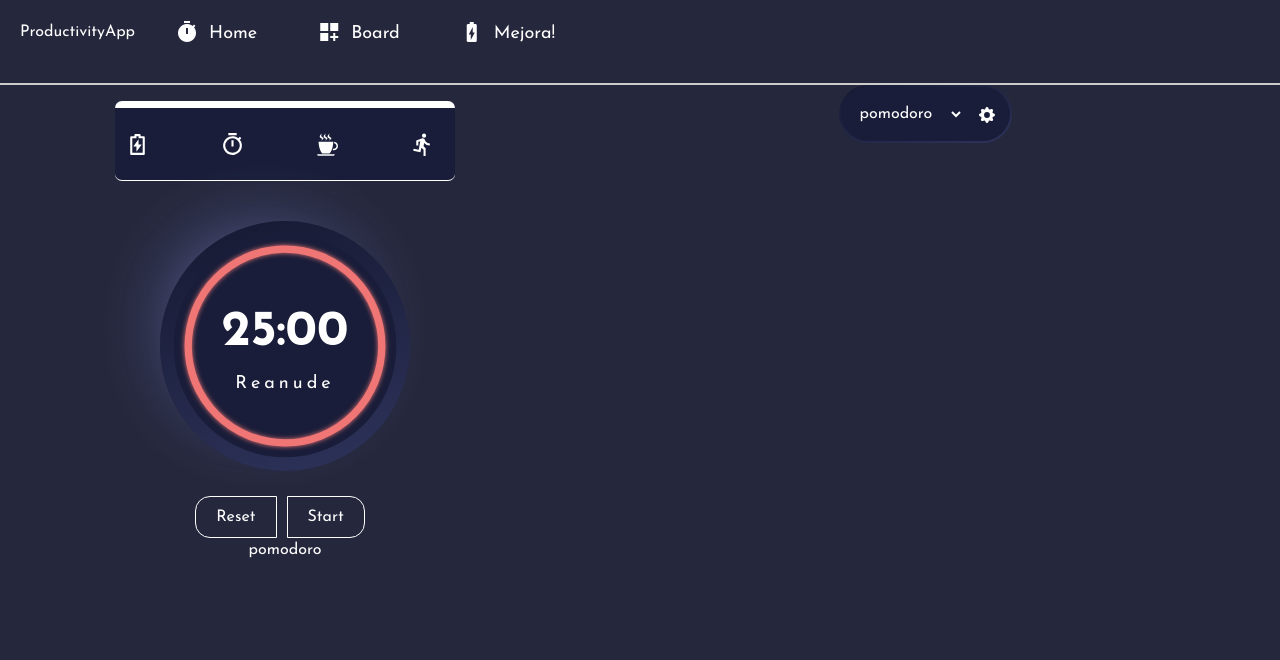
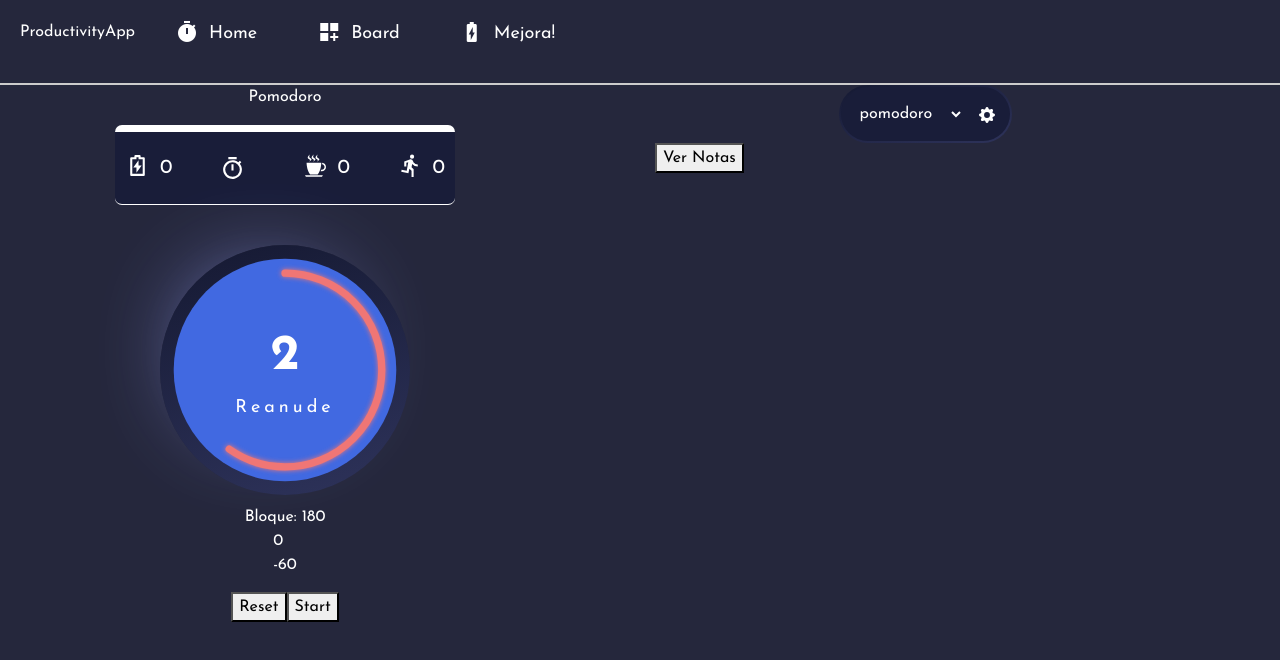
Before and after one commit to leonidcc/productivity-app, a React (Create React App) app: page / in a window 1280 px wide. Shown: the top 660 px of the page. Built offline with nearby package versions, Linux system fonts and the light colour scheme.

Commit message:
reloj actualizado

```diff
--- a/src/App.js
+++ b/src/App.js
@@ -11,6 +11,7 @@ import CardPost from "./components/CardPost/index";
 import Home from "./views/Home/Home";
 import Posts from "./views/Postes/Posts";
 import Board from "./views/Board/Board";
+import TimerControl from "./hooks/TimerControl";
 
 function App() {
   const store = generateStore();
@@ -20,6 +21,7 @@ function App() {
       <Router>
         <div className="app__body">
           <Header />
+          <TimerControl />
           <Switch>
             <Route path="/board/:slug">
               <CardPost />
--- a/src/components/Figure/index.js
+++ b/src/components/Figure/index.js
@@ -41,7 +41,7 @@ const Clock = styled.header`
   }
 `;
 
-export default function Figure({ load = 70, children }) {
+export default function Figure({ load = 70, color = "#191D39", children }) {
   load = (load * 250) / 100;
   return (
     <Clock>
@@ -52,7 +52,7 @@ export default function Figure({ load = 70, children }) {
             <filter id="dropshadow" x="-2" y="-2" width="100" height="100">
               <feGaussianBlur stdDeviation="1.2" />
             </filter>
-            <circle cx="50" cy="50" r="46" fill="#191D39" />
+            <circle cx="50" cy="50" r="46" fill={color} />
             <path
               className="shadow"
               fill="none"
--- a/src/components/Indicator/index.js
+++ b/src/components/Indicator/index.js
@@ -7,6 +7,8 @@ import {
   RiRunFill,
 } from "react-icons/ri";
 import { GiCoffeeCup } from "react-icons/gi";
+// Hooks react redux
+import { useDispatch, useSelector } from "react-redux";
 
 const List = styled.div`
   display: flex;
@@ -36,28 +38,37 @@ const Container = styled.div`
 let size = 25,
   color = "#fff";
 
-export default function Indicator({ cycle, br_s, br_l }) {
+export default function Indicator({}) {
+  // declaramos dispatch para llamar a la acción o acciones
+  const dispatch = useDispatch();
+
+  // Creamos el state utilizando nuestra tienda
+  const state = useSelector((store) => store.test);
+  console.log(state);
   return (
+    <>
+      <p>{"Pomodoro"}</p>
       <List>
         <Container>
           <RiBattery2ChargeLine size={size} color={color} />
-        <span>{cycle}</span>
+          <span>{state.ciclo}</span>
         </Container>
 
         <Container>
           <RiTimerLine size={size} color={color} />
-        <span>{br_l}</span>
+          <span>{state.blocks}</span>
         </Container>
 
         <Container>
           <GiCoffeeCup size={size} color={color} />
-        <span>{br_s}</span>
+          <span>{"0"}</span>
         </Container>
 
         <Container>
           <RiRunFill size={size} color={color} />
-        <span>{br_l}</span>
+          <span>{"0"}</span>
         </Container>
       </List>
+    </>
   );
 }
--- /dev/null
+++ b/src/components/NoteBoard/index.js
@@ -0,0 +1,74 @@
+import React, { useState } from "react";
+import styled from "styled-components";
+
+const ContainerNotes = styled.div`
+  width: 100%;
+  height: 250px;
+  border: 1px solid #fff;
+  margin: 10px;
+`;
+
+const Ul = styled.ul`
+  list-style-type: none;
+  margin: 0;
+  padding: 0;
+`;
+
+const Li = styled.li`
+  background: #e2e2e2;
+  padding: 5px;
+  margin: 5px;
+  border-radius: 3px;
+`;
+
+export default function NoteBoard() {
+  const [show, setShow] = useState(false);
+
+  const mostrar = (e) => {
+    setShow(!show);
+  };
+
+  const myElements = [
+    {
+      columnId: "menu-1",
+      items: [
+        {
+          id: "elemento-1",
+          text: "Elemento 1",
+        },
+        {
+          id: "elemento-2",
+          text: "Elemento 2",
+        },
+        {
+          id: "elemento-3",
+          text: "Elemento 3",
+        },
+      ],
+    },
+    {
+      columnId: "menu-2",
+      items: [
+        {
+          id: "elemento-4",
+          text: "Elemento 4",
+        },
+        {
+          id: "elemento-5",
+          text: "Elemento 5",
+        },
+        {
+          id: "elemento-6",
+          text: "Elemento 6",
+        },
+      ],
+    },
+  ];
+
+  return (
+    <>
+      <button onClick={mostrar}>Ver Notas</button>
+      {show && <ContainerNotes></ContainerNotes>}
+    </>
+  );
+}
--- a/src/components/Timer/index.js
+++ b/src/components/Timer/index.js
@@ -1,4 +1,5 @@
-import React, { useRef, useEffect } from "react";
+import React from "react";
+
 import {
   ContainerTimer,
   Buttons,
@@ -11,9 +12,6 @@ import {
 import Figure from "../Figure/index";
 import Indicator from "../Indicator/index";
 
-// Hook Timer
-// import TimerHook from "../../hooks/TimerCustomHook";
-
 // Hooks react redux
 import { useDispatch, useSelector } from "react-redux";
 
@@ -22,6 +20,7 @@ import {
   timerResetAction,
   timerCountingAction,
   timerCicloAction,
+  timerWorkSet,
 } from "../../redux/timerData";
 
 // Sounds
@@ -33,119 +32,56 @@ export default function Timer() {
 
   // Creamos el state utilizando nuestra tienda
   const state = useSelector((store) => store.test);
-  const { timerConfig, timerState } = state;
-  console.log(timerState);
+  const { timerConfig } = state;
 
   //Global variables Timer
-  let secons = parseInt(timerConfig.work) * 60;
-  let percent = (secons * 100) / (60 * 25);
-  let markMinutes = Math.floor(secons / 60);
-  let markSecons = secons % 60;
+  // let secons = parseInt(timerConfig.work) * 60;
+  // let percent = (secons * 100) / (60 * 25);
+  // let markMinutes = Math.floor(secons / 60);
+  // let markSecons = secons % 60;
 
-  // const { config, setConfig, reset, counting } = TimerHook();
-  // const [config, setConfig] = useState({
-  //   work: 25,
-  //   secons: 120,
-  //   break_short: 0,
-  //   break_long: 0,
-  // });
+  let count = state.worktime ? state.worktime : timerConfig.work;
 
-  const resetClick = () => {
-    // setConfig({ ...config, secons: 120, reset: !config.reset });
-    secons = parseInt(timerConfig.work) * 60;
-    dispatch(timerResetAction());
-  };
-  //Listo
+  let blockAct = Math.floor(
+    state.worktime / ((timerConfig.break_short + timerConfig.work) * 60)
+  );
+  let blockTime = (timerConfig.break_short + timerConfig.work) * 60;
 
-  const update = () => {
-    // if (config.counting) {
-    //   setConfig({ ...config, secons: --config.secons });
-    // }
-    if (timerState.counting) {
-      secons--;
-    }
-  };
-  //Listo
-
-  // const countingClick = () => {
-  //   // setConfig({ ...config, counting: !config.counting });
-  //   dispatch(timerCountingAction());
-  // };
-  //Listo
-
-  useEffect(() => {
-    // reset, counting;
-    // console.log("se monta");
-    const interval = setInterval(() => {
-      update();
-    }, 1000);
-    return () => clearInterval(interval);
-  }, [timerState.counting, timerState.reset]);
-
-  const audioRef = useRef(null);
-
-  const blockWork = () => {
-    // setConfig({
-    //   ...config,
-    //   counting: config.ciclo++,
-    //   secons: 120,
-    //   counting: !config.counting,
-    // });
-    secons = parseInt(timerConfig.work) * 60;
-    dispatch(timerCountingAction());
-    playSound();
-  };
-  //Listo
-
-  const playSound = () => {
-    audioRef.current.play();
-  };
+  let colorFigure =
+    blockAct * blockTime + timerConfig.work * 60 < state.worktime
+      ? timerConfig.color
+      : "royalblue";
 
   return (
     <>
-      <p className="text-white">{markMinutes === 0 ? blockWork() : ""}</p>
       <ContainerTimer>
         <Indicator />
-        <Figure load={percent}>
+        <Figure load={60} color={colorFigure}>
           <Counter onClick={() => dispatch(timerCountingAction())}>
-            <audio ref={audioRef} src={Sound}></audio>
             <Marker>
-              {markMinutes.toString().length === 1
+              {/* {markMinutes.toString().length === 1
                 ? "0" + markMinutes
                 : markMinutes}
               :
               {markSecons.toString().length === 1
                 ? "0" + markSecons
-                : markSecons}
+                : markSecons} */}
+              {count}
             </Marker>
-            <StateCounter>
-              {timerState.counting ? "Pause" : "Reanude"}
-            </StateCounter>
+            <StateCounter>{state.counting ? "Pause" : "Reanude"}</StateCounter>
           </Counter>
         </Figure>
+        <span>Bloque: {blockTime}</span>
+        {blockAct} <br />
+        {blockAct * blockTime - timerConfig.break_short * 60}
         <Buttons>
-          <ButtonLeft
-            reset={timerState.counting ? "15px" : ""}
-            onClick={resetClick}
-            type="button"
-            name="button"
-          >
-            Reset
-          </ButtonLeft>
-          {timerConfig.work === "25" &&
-          secons === parseInt(timerConfig.work) * 60 ? (
-            <ButtonRigth
-              onClick={() => dispatch(timerCountingAction())}
-              type="button"
-              name="button"
-            >
+          <button onClick={() => dispatch(timerWorkSet(null))}>Reset</button>
+          {!state.counting && (
+            <button onClick={() => dispatch(timerCountingAction())}>
               Start
-            </ButtonRigth>
-          ) : (
-            ""
+            </button>
           )}
         </Buttons>
-        <div>{timerConfig.name}</div>
       </ContainerTimer>
     </>
   );
--- /dev/null
+++ b/src/hooks/TimerControl.js
@@ -0,0 +1,86 @@
+import React, { useRef, useEffect } from "react";
+// Hooks react redux
+import { useDispatch, useSelector } from "react-redux";
+
+// Importamos la acción
+import {
+  timerResetAction,
+  timerCountingAction,
+  timerCicloAction,
+  timerWorkSet,
+  timerDecrementAction,
+  timerBlocksSet,
+} from "../redux/timerData";
+
+// Sounds
+import Sound from "../assets/state-change_confirm-up.wav";
+
+export default function TimerControl() {
+  // declaramos dispatch para llamar a la acción o acciones
+  const dispatch = useDispatch();
+
+  // Creamos el state utilizando nuestra tienda
+  const state = useSelector((store) => store.test);
+  const { timerConfig } = state;
+  console.log(state);
+  const audioRef = useRef(null);
+
+  const update = () => {
+    if (state.counting) {
+      dispatch(timerDecrementAction());
+    }
+
+    if (state.worktime === 0) {
+      alert("Fin del ciclo!!");
+      dispatch(timerCountingAction());
+
+      // if (state.blocks % 2 === 0) {
+      //   dispatch(timerWorkSet(timerConfig.break_short));
+      //   dispatch(timerBlocksSet(state.blocks - 1));
+      //   dispatch(timerCountingAction());
+      //   playSound();
+      // }
+
+      // if (state.blocks % 2 !== 0) {
+      //   if (state.blocks === 0) {
+      //     dispatch(timerWorkSet(timerConfig.work));
+      //     dispatch(timerBlocksSet(timerConfig.blocks));
+      //     dispatch(timerCicloAction());
+      //   }
+      //   dispatch(timerWorkSet(timerConfig.work));
+      //   dispatch(timerCountingAction());
+      //   playSound();
+      // }
+    }
+  };
+
+  const playSound = () => {
+    audioRef.current.play();
+  };
+
+  useEffect(() => {
+    // reset, counting;
+    if (state.counting) {
+      if (state.worktime === null) {
+        let initialTime =
+          (timerConfig.work + timerConfig.break_short) *
+          60 *
+          timerConfig.blocks;
+        let descanso = timerConfig.break_short * 60;
+        dispatch(timerWorkSet(initialTime - descanso));
+        // dispatch(timerBlocksSet(timerConfig.blocks));
+      }
+
+      const interval = setInterval(() => {
+        update();
+      }, 500);
+      return () => clearInterval(interval);
+    }
+  }, [state.counting, state.worktime]);
+
+  return (
+    <>
+      <audio ref={audioRef} src={Sound}></audio>
+    </>
+  );
+}
--- a/src/redux/timerData.js
+++ b/src/redux/timerData.js
@@ -1,34 +1,46 @@
 // constantes
 const dataInicial = {
-  timerState: {
-    ciclo: 0,
-    reset: false,
-    counting: false,
-  },
+  ciclo: 0,
+  reset: false,
+  counting: false,
+  worktime: null,
+  blocks: null,
   timerConfig: {
     name: "pomodoro",
-    blocks: "4",
-    work: "25",
-    break_short: "5",
-    break_long: "10",
+    blocks: 4,
+    work: 2,
+    break_short: 1,
+    break_long: 10,
     color: "green",
   },
 };
 
 // types
-const SET_CICLO = "SET_CICLO";
+const SETCICLO = "SETCICLO";
 const SETRESET = "SETRESET";
 const SETCOUNTING = "SETCOUNTING ";
+const SETEARCONFIG = "SETEARCONFIG";
+const SETWORKTIME = "SETWORKTIME";
+const SETCOUNTER = "SETCOUNTER";
+const SETBLOCKS = "SETBLOCKS";
 
 // reducer
 export default function timerReducer(state = dataInicial, action) {
   switch (action.type) {
-    case SET_CICLO:
+    case SETEARCONFIG:
+      return { ...state, timerConfig: action.value };
+    case SETWORKTIME:
+      return { ...state, worktime: action.value };
+    case SETCICLO:
       return { ...state, ciclo: state.ciclo + 1 };
+    case SETCOUNTER:
+      return { ...state, worktime: state.worktime - 1 };
     case SETRESET:
-      return { ...state, reset: !state.timerState.reset };
+      return { ...state, reset: !state.reset };
     case SETCOUNTING:
-      return { ...state, counting: !state.timerState.counting };
+      return { ...state, counting: !state.counting };
+    case SETBLOCKS:
+      return { ...state, blocks: action.value };
     default:
       return state;
   }
@@ -57,13 +69,49 @@ export const timerCountingAction = () => async (dispatch, getState) => {
   } catch (err) {
     console.log(err);
   }
-
-  // const { count } = getState().test;
-  // console.log(count);
 };
 
 export const timerCicloAction = () => async (dispatch, getState) => {
   dispatch({
-    type: SET_CICLO,
+    type: SETCICLO,
   });
 };
+
+export const timerConfigSet = (value) => async (dispatch, getState) => {
+  try {
+    dispatch({
+      type: SETEARCONFIG,
+      value: value,
+    });
+  } catch (err) {
+    console.log(err);
+  }
+};
+
+export const timerWorkSet = (value) => async (dispatch, getState) => {
+  try {
+    dispatch({
+      type: SETWORKTIME,
+      value: value,
+    });
+  } catch (err) {
+    console.log(err);
+  }
+};
+
+export const timerDecrementAction = () => async (dispatch, getState) => {
+  dispatch({
+    type: SETCOUNTER,
+  });
+};
+
+export const timerBlocksSet = (value) => async (dispatch, getState) => {
+  try {
+    dispatch({
+      type: SETBLOCKS,
+      value: value,
+    });
+  } catch (err) {
+    console.log(err);
+  }
+};
--- a/src/views/Board/Board.js
+++ b/src/views/Board/Board.js
@@ -39,8 +39,6 @@ export default function Board() {
   //   (store) => store.test.timerState
   // );
   const state = useSelector((store) => store.test);
-  const { timerConfig, timerState } = state;
-  console.log(timerState.counting);
 
   const statePosts = useSelector((store) => store.posts);
 
--- a/src/views/Home/Home.js
+++ b/src/views/Home/Home.js
@@ -2,6 +2,7 @@ import React from "react";
 import Timer from "../../components/Timer/index";
 import Card from "../../components/Card/index";
 import Switch from "../../components/Switch/index";
+import NoteBoard from "../../components/NoteBoard/index";
 
 export default function Home() {
   return (
@@ -12,6 +13,7 @@ export default function Home() {
         </div>
         <div class="col-6">
           <Switch />
+          <NoteBoard />
         </div>
       </div>
     </div>
```
Also changed, not shown: src/components/Switch/fnsStore.js (+13 -1 lines), src/hooks/TimerCustomHook.js (deleted, +0 -34 lines), src/views/Postes/Posts.js (+28 -16 lines). Lines whose indentation alone changed are shown as unchanged.
